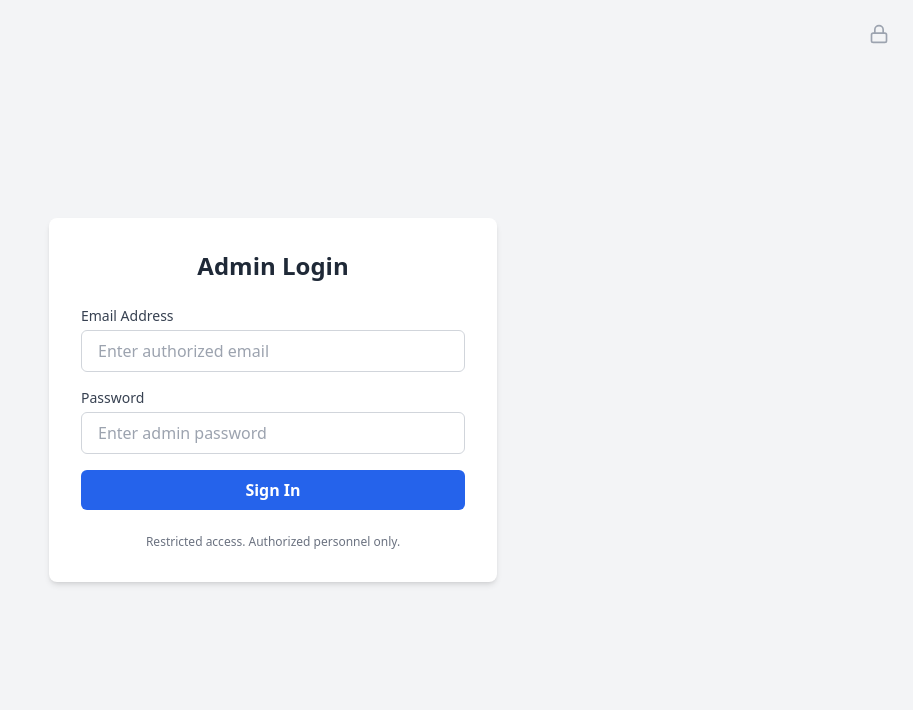
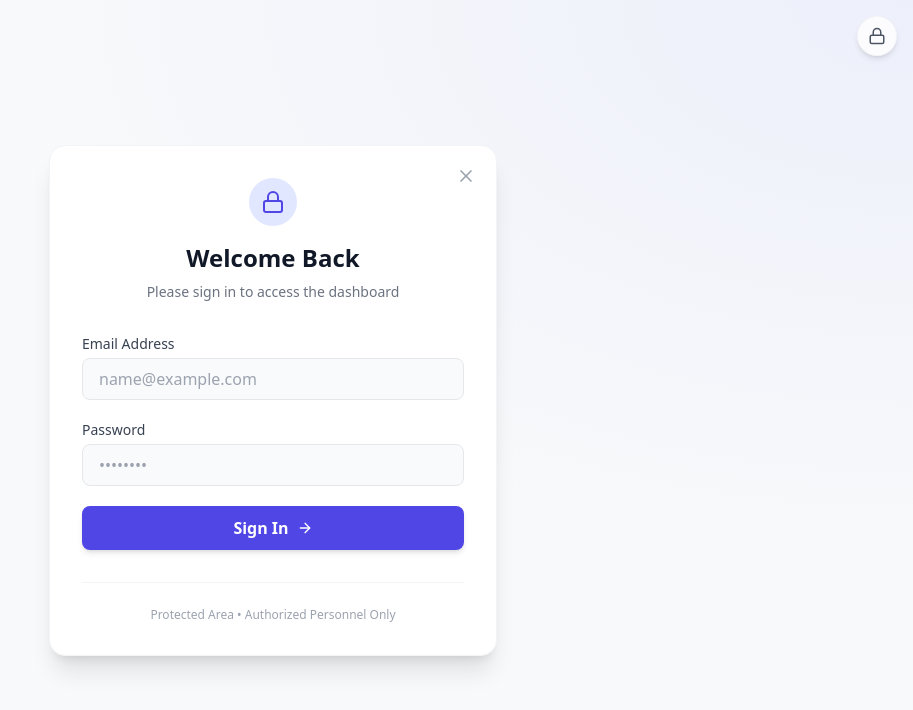
Before and after one commit to ElBalor/Cross-cultural-gamification, a Next.js app: page /admin/login in a window 1280 px wide. Shown: the top 710 px of the page, without its empty margins (367-1280 px from the left). Built offline with nearby package versions, Linux system fonts and the light colour scheme.

Commit message:
admin section

```diff
--- a/app/admin/login/page.tsx
+++ b/app/admin/login/page.tsx
@@ -2,6 +2,7 @@
 
 import { useFormState } from "react-dom";
 import { login } from "../actions";
+import Link from "next/link";
 
 const initialState = {
   message: "",
@@ -11,13 +12,36 @@ export default function LoginPage() {
   const [state, formAction] = useFormState(login, initialState);
 
   return (
-    <div className="min-h-screen flex items-center justify-center bg-gray-100 p-4">
-      <div className="max-w-md w-full bg-white rounded-lg shadow-md p-8">
-        <h1 className="text-2xl font-bold text-center mb-6 text-gray-800">Admin Login</h1>
+    <div className="min-h-screen flex items-center justify-center bg-gray-50 p-4 relative">
+      {/* Background decoration */}
+      <div className="absolute inset-0 z-0 opacity-10 bg-[radial-gradient(ellipse_at_top_right,_var(--tw-gradient-stops))] from-indigo-400 via-gray-100 to-gray-100 pointer-events-none"></div>
 
-        <form action={formAction} className="space-y-4">
-          <div>
-            <label htmlFor="email" className="block text-sm font-medium text-gray-700 mb-1">
+      <div className="max-w-md w-full bg-white rounded-2xl shadow-xl p-8 relative z-10 animate-fade-in-up border border-gray-100">
+        <Link
+          href="/"
+          className="absolute top-4 right-4 text-gray-400 hover:text-gray-600 transition-colors p-1 rounded-full hover:bg-gray-100"
+          title="Cancel and return home"
+        >
+           <svg xmlns="http://www.w3.org/2000/svg" width="20" height="20" viewBox="0 0 24 24" fill="none" stroke="currentColor" strokeWidth="2" strokeLinecap="round" strokeLinejoin="round">
+             <line x1="18" y1="6" x2="6" y2="18"></line>
+             <line x1="6" y1="6" x2="18" y2="18"></line>
+           </svg>
+        </Link>
+
+        <div className="text-center mb-8">
+          <div className="inline-flex items-center justify-center w-12 h-12 rounded-full bg-indigo-100 text-indigo-600 mb-4">
+            <svg xmlns="http://www.w3.org/2000/svg" width="24" height="24" viewBox="0 0 24 24" fill="none" stroke="currentColor" strokeWidth="2" strokeLinecap="round" strokeLinejoin="round">
+              <rect x="3" y="11" width="18" height="11" rx="2" ry="2"></rect>
+              <path d="M7 11V7a5 5 0 0 1 10 0v4"></path>
+            </svg>
+          </div>
+          <h1 className="text-2xl font-bold text-gray-900">Welcome Back</h1>
+          <p className="text-sm text-gray-500 mt-2">Please sign in to access the dashboard</p>
+        </div>
+
+        <form action={formAction} className="space-y-5">
+          <div className="space-y-1">
+            <label htmlFor="email" className="block text-sm font-medium text-gray-700">
               Email Address
             </label>
             <input
@@ -25,13 +49,13 @@ export default function LoginPage() {
               id="email"
               name="email"
               required
-              className="w-full px-4 py-2 border border-gray-300 rounded-md focus:ring-blue-500 focus:border-blue-500 outline-none transition"
-              placeholder="Enter authorized email"
+              className="w-full px-4 py-2 border border-gray-200 rounded-lg focus:ring-2 focus:ring-indigo-500 focus:border-indigo-500 outline-none transition-all bg-gray-50 focus:bg-white"
+              placeholder="name@example.com"
             />
           </div>
 
-          <div>
-            <label htmlFor="password" className="block text-sm font-medium text-gray-700 mb-1">
+          <div className="space-y-1">
+            <label htmlFor="password" className="block text-sm font-medium text-gray-700">
               Password
             </label>
             <input
@@ -39,27 +63,31 @@ export default function LoginPage() {
               id="password"
               name="password"
               required
-              className="w-full px-4 py-2 border border-gray-300 rounded-md focus:ring-blue-500 focus:border-blue-500 outline-none transition"
-              placeholder="Enter admin password"
+              className="w-full px-4 py-2 border border-gray-200 rounded-lg focus:ring-2 focus:ring-indigo-500 focus:border-indigo-500 outline-none transition-all bg-gray-50 focus:bg-white"
+              placeholder="••••••••"
             />
           </div>
 
           {state?.message && (
-            <div className="p-3 bg-red-100 border border-red-200 text-red-700 rounded-md text-sm">
+            <div className="p-3 bg-red-50 border border-red-100 text-red-600 rounded-lg text-sm flex items-center gap-2 animate-pulse">
+              <svg xmlns="http://www.w3.org/2000/svg" width="16" height="16" viewBox="0 0 24 24" fill="none" stroke="currentColor" strokeWidth="2" strokeLinecap="round" strokeLinejoin="round"><circle cx="12" cy="12" r="10"></circle><line x1="12" y1="8" x2="12" y2="12"></line><line x1="12" y1="16" x2="12.01" y2="16"></line></svg>
               {state.message}
             </div>
           )}
 
           <button
             type="submit"
-            className="w-full bg-blue-600 hover:bg-blue-700 text-white font-bold py-2 px-4 rounded-md transition duration-200"
+            className="w-full bg-indigo-600 hover:bg-indigo-700 text-white font-semibold py-2.5 px-4 rounded-lg transition duration-200 shadow-md hover:shadow-lg flex items-center justify-center gap-2 group"
           >
-            Sign In
+            <span>Sign In</span>
+            <svg xmlns="http://www.w3.org/2000/svg" width="16" height="16" viewBox="0 0 24 24" fill="none" stroke="currentColor" strokeWidth="2" strokeLinecap="round" strokeLinejoin="round" className="group-hover:translate-x-1 transition-transform"><path d="M5 12h14"></path><path d="m12 5 7 7-7 7"></path></svg>
           </button>
         </form>
 
-        <div className="mt-6 text-center text-xs text-gray-500">
-          Restricted access. Authorized personnel only.
+        <div className="mt-8 pt-6 border-t border-gray-100 text-center">
+          <p className="text-xs text-gray-400">
+            Protected Area • Authorized Personnel Only
+          </p>
         </div>
       </div>
     </div>
--- a/app/layout.tsx
+++ b/app/layout.tsx
@@ -16,10 +16,10 @@ export default function RootLayout({
       <body>
         <a
           href="/admin"
-          className="fixed top-4 right-4 z-50 text-gray-400 hover:text-gray-800 transition-colors p-2 rounded-full hover:bg-gray-100"
+          className="fixed top-4 right-4 z-50 flex items-center justify-center w-10 h-10 bg-white/80 backdrop-blur-sm text-gray-600 hover:text-indigo-600 transition-all duration-300 rounded-full shadow-md hover:shadow-lg border border-gray-100 group"
           title="Admin Access"
         >
-          <svg xmlns="http://www.w3.org/2000/svg" width="20" height="20" viewBox="0 0 24 24" fill="none" stroke="currentColor" strokeWidth="2" strokeLinecap="round" strokeLinejoin="round">
+          <svg xmlns="http://www.w3.org/2000/svg" width="18" height="18" viewBox="0 0 24 24" fill="none" stroke="currentColor" strokeWidth="2" strokeLinecap="round" strokeLinejoin="round" className="group-hover:scale-110 transition-transform">
             <rect x="3" y="11" width="18" height="11" rx="2" ry="2"></rect>
             <path d="M7 11V7a5 5 0 0 1 10 0v4"></path>
           </svg>
```
Also changed, not shown: app/admin/(dashboard)/page.tsx (+71 -61 lines).
